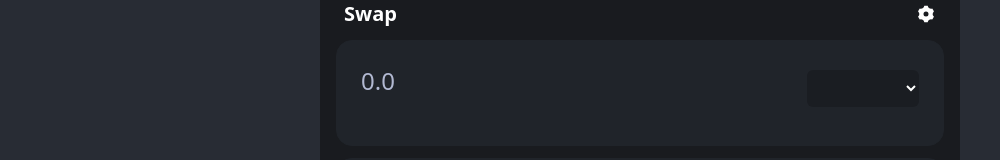
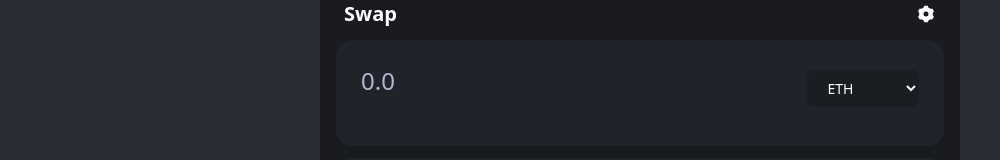
Before and after one commit to FuelLabs/swayswap, a Next.js app in the folder client/: page /swap in a window 1280 px wide. Shown: the part 233-393 px from the top of the page, without its empty margins (0-1000 px from the left). Built offline with nearby package versions, Linux system fonts and the light colour scheme.

Commit message:
updated menu to change upon coin selection

```diff
--- a/client/components/Swap.tsx
+++ b/client/components/Swap.tsx
@@ -82,20 +82,12 @@ const Swap = () => {
                     <div className="relative inline-block w-full">
                         <div>
                         <select className={`${style.currencySelectorMenuButton}`} onChange={(e) => setCurrentlySelectedCoin(e.target.value)}>
-                            <div className={style.currencySelectorIcon}>
-                                <Image src={ethLogo} alt="eth" height={20} width={20} />
-                            </div>
-                            ETH
+
                             {assets.map(x =>(
-                                <option value={x.name}>
-                                    {({ active }) => (
-                                    <button
-                                        className={`${
-                                        active ? 'bg-[#58c09b] text-white' : 'text-white'
-                                        } ${style.currencySelectorItem}`}>
-                                        <Image src={x.img} alt={x.name} height={20} width={20} />
-                                    </button>
-                                    )}
+                                <option
+                                selected={currentlySelectedCoin === x.name}
+                                value={x.name}>
+                                    {x.name}
                                 </option>
                             ))}
                         </select>
--- a/client/package.json
+++ b/client/package.json
@@ -6,7 +6,6 @@
     "start": "next start"
   },
   "dependencies": {
-    "@headlessui/react": "^1.5.0",
     "ethers": "^5.5.4",
     "fuels": "^0.0.0-master-ed80835",
     "next": "^12.1.0",
```
